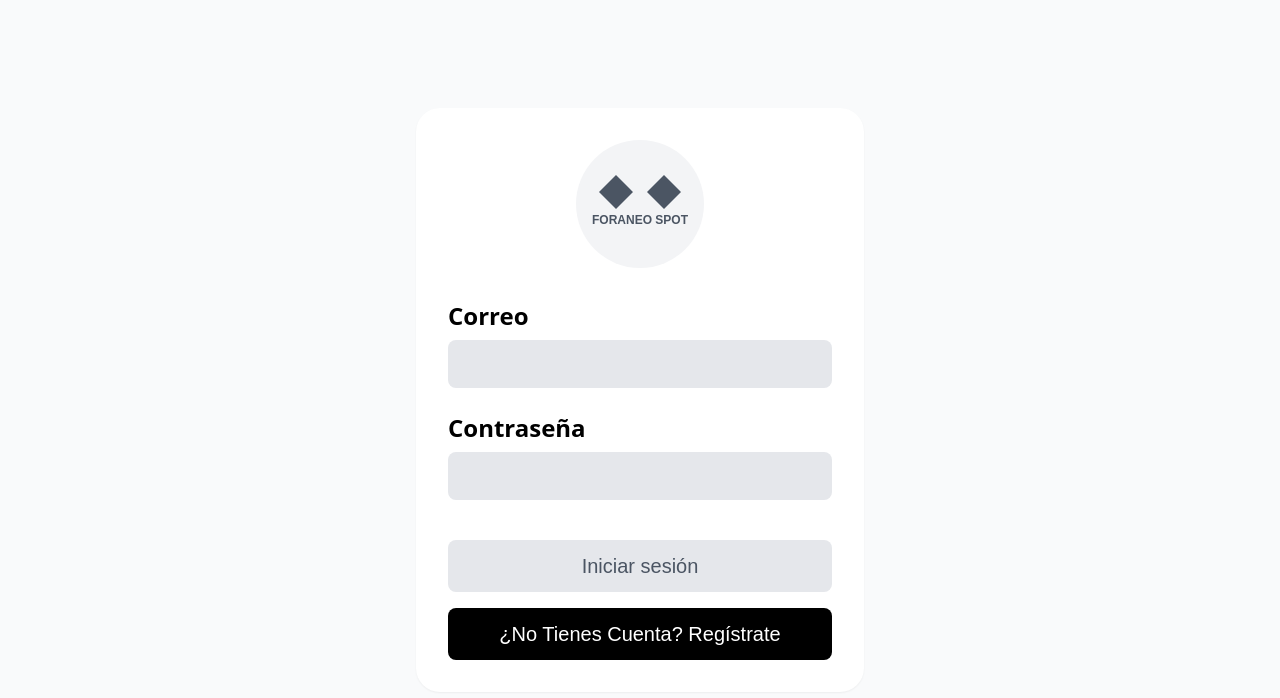
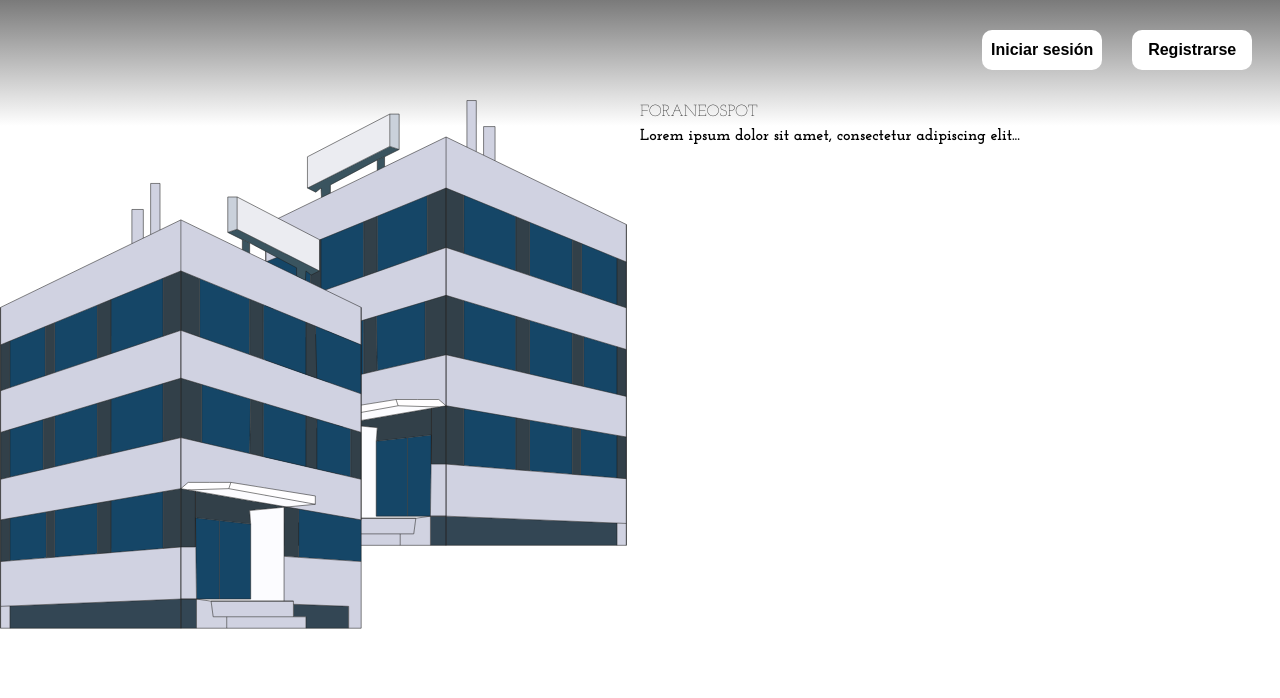
Before and after one commit to Gvaldz/ForaneoSpot, an Angular app: page / in a window 1280 px wide. Before the commit this address led to /login. Shown: the top 698 px of the page. Built offline with nearby package versions, Linux system fonts and the light colour scheme; a web font is replaced by a local one.

Commit message:
inicio arreglado e importa router

```diff
--- a/src/app/app-routing.module.ts
+++ b/src/app/app-routing.module.ts
@@ -12,6 +12,7 @@ import { ComidaDashComponent } from './comidas/comida-home-vendedor/comida-home.
 import { DashboardInicioComponent } from './shared/dashboard-inicio/dashboard-inicio.component';
 
 const routes: Routes = [
+  { path: '', component: DashboardInicioComponent },
   {path: 'login', component: LoginComponent },
   {path: 'comida', component: ComidaHomeComponent },
   {path: 'alojamientos', component: MenusAlojamientosComponent},
--- a/src/app/app.module.ts
+++ b/src/app/app.module.ts
@@ -12,11 +12,14 @@ import { ComidasModule } from './comidas/comidas.module';
 import { InmueblesModule } from './inmuebles/inmuebles.module';
 import { HTTP_INTERCEPTORS, HttpClientModule } from '@angular/common/http';
 import { AuthInterceptor } from './servicios/auth.interceptor';
+import { DashboardInicioComponent} from './shared/dashboard-inicio/dashboard-inicio.component';
+
 
 @NgModule({
   bootstrap: [AppComponent],
   declarations: [
     AppComponent,
+    DashboardInicioComponent,
     LoginComponent,
   ],
   imports: [
--- a/src/app/shared/dashboard-inicio/dashboard-inicio.component.html
+++ b/src/app/shared/dashboard-inicio/dashboard-inicio.component.html
@@ -1,7 +1,7 @@
 <div class="container">
     <div class="buttons">
-        <button>Iniciar sesión</button>
-        <button>Registrarse</button>
+      <button (click)="navigateToLogin()">Iniciar sesión</button>
+      <button (click)="navigateToRegister()">Registrarse</button>
     </div>
 
     <div class="box">
@@ -10,11 +10,7 @@
       </div>
       <div class="info">
         <h1>FORANEOSPOT</h1>
-            <p>Lorem ipsum dolor sit amet, consectetur adipiscing elit. Suspendisse pellentesque facilisis magna, id faucibus erat. Etiam mi lacus, laoreet in dictum sit amet, condimentum ut sapien. Sed interdum imperdiet diam in dapibus. Maecenas non quam sed sapien convallis ultrices vel non metus. Sed ut nulla quam. Vivamus luctus metus id iaculis vehicula. Praesent ut accumsan velit, vel sollicitudin nulla. Etiam fermentum pulvinar elit, in faucibus ligula suscipit vel. Vestibulum eros tortor, accumsan nec velit eget, ullamcorper iaculis nisl. Vestibulum sed pharetra metus, a placerat ligula. Pellentesque nulla quam, tincidunt in leo a, ornare suscipit nisi. Nunc pretium aliquet massa, nec fermentum enim faucibus in. Cras vel pretium diam, ac pretium metus. Morbi risus nisi, dapibus id ex a, ornare luctus neque. Aenean auctor ut risus sed ultrices. Morbi convallis purus ac eros pellentesque gravida a a elit.
-                Suspendisse at convallis elit. Maecenas molestie urna sed ultricies volutpat. Nam cursus consequat commodo. Nullam ligula felis, luctus in orci nec, accumsan interdum diam. Nulla eleifend, ante et dictum tempor, lacus ex laoreet purus, a sagittis nunc ante nec diam. Proin mi ipsum, efficitur ac lobortis eu, malesuada quis ante. Vestibulum tempor varius dui non luctus. Curabitur nec quam hendrerit, feugiat lorem in, volutpat sapien.
-                Phasellus in lacinia felis. Vivamus tempor nisi quis aliquet mollis. Nunc eu orci leo. Proin accumsan ipsum ut gravida dapibus. Fusce mi neque, egestas sit amet rutrum faucibus, elementum sit amet massa. Suspendisse potenti. Ut id congue augue. Etiam erat tellus, posuere et erat id, facilisis consequat nibh. Morbi enim dui, bibendum vel lacinia aliquam, venenatis vel neque.
-            </p>
+        <p>Lorem ipsum dolor sit amet, consectetur adipiscing elit...</p>
       </div>
     </div>
-
   </div>
--- a/src/app/shared/dashboard-inicio/dashboard-inicio.component.ts
+++ b/src/app/shared/dashboard-inicio/dashboard-inicio.component.ts
@@ -1,10 +1,18 @@
 import { Component } from '@angular/core';
+import { Router } from '@angular/router';
 
 @Component({
   selector: 'app-dashboard-inicio',
   templateUrl: './dashboard-inicio.component.html',
-  styleUrl: './dashboard-inicio.component.css'
+  styleUrls: ['./dashboard-inicio.component.css']
 })
 export class DashboardInicioComponent {
+  constructor(private router: Router) {}
+  navigateToLogin() {
+    this.router.navigate(['/login']);
+  }
 
+  navigateToRegister() {
+    this.router.navigate(['/registrarUsuario']);
+  }
 }
```
Lines whose indentation alone changed are shown as unchanged.
